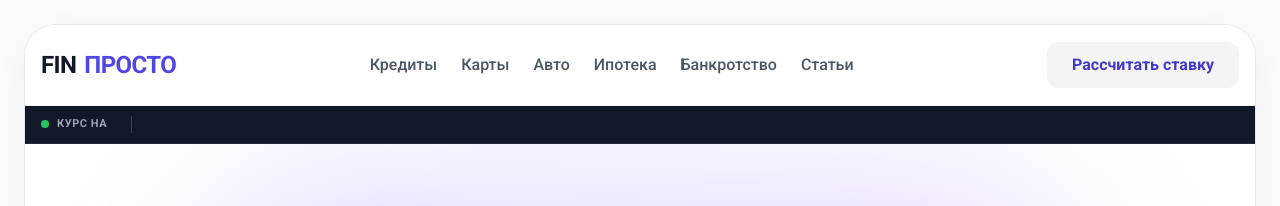
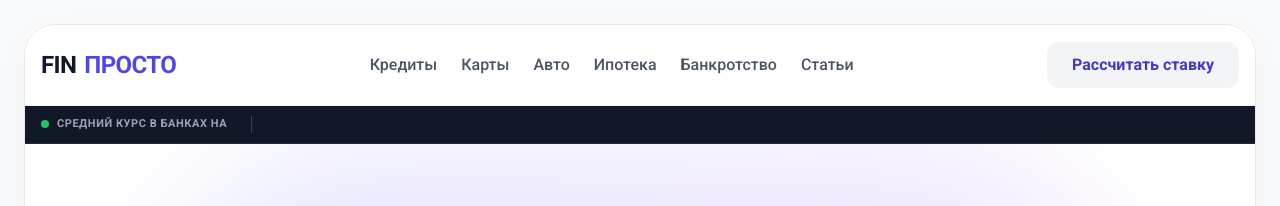
Before and after one commit to Gogih43/finprosto-1, a Next.js app: page / in a window 1280 px wide. Shown: the top 206 px of the page. Built offline with nearby package versions, Linux system fonts and the light colour scheme; no server answers.

Commit message:
add currency widget_3

```diff
--- a/components/CurrencyWidget.tsx
+++ b/components/CurrencyWidget.tsx
@@ -56,7 +56,7 @@ export default function CurrencyWidget() {
               <span className="relative inline-flex rounded-full h-2 w-2 bg-green-500"></span>
             </span>
             <span className="text-gray-400 text-[11px] font-bold uppercase tracking-wider">
-              Курс на {lastUpdate}
+              Средний курс в банках на {lastUpdate}
             </span>
           </div>
 
```
